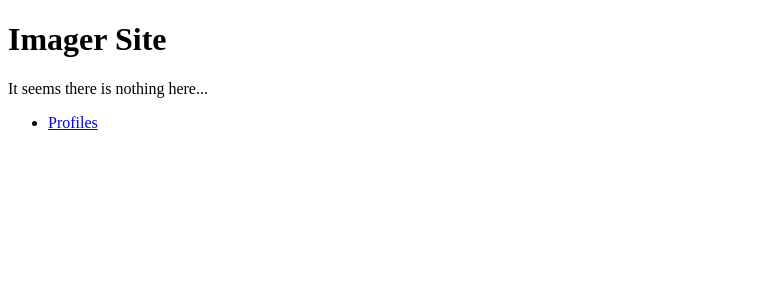
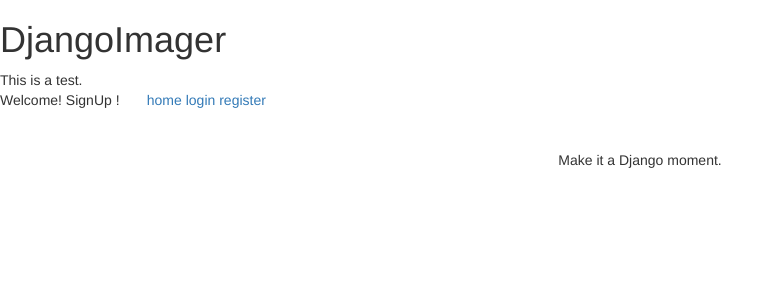
Before and after one commit to doctorMcbob/imagersite, a Django app: page / in a window 1280 px wide. Shown: the top 300 px of the page, without its empty margins (0-780 px from the left). Run offline with Django 3.2, Linux system fonts and the light colour scheme; data that the repository does not hold is empty; parts of the project's set-up code (start-up, migrations or seed data) failed here and were passed over; some libraries are stand-ins or nearby versions.

Commit message:
working even better

```diff
--- a/imagersite/imagerprofile/templates/base.html
+++ b/imagersite/imagerprofile/templates/base.html
@@ -1,15 +1,25 @@
 <!DOCTYPE html>
 <html>
-  <head>
-    <title>Imager Site</title>
-  </head>
-  <body>
-    <header>
-      <h1>Imager Site</h1>
-    </header>
-    {% block main %}{% endblock %}
-    <footer>
-      {% block nav %}{% endblock %}
-    </footer>
-  </body>
+<head>
+<link rel="stylesheet" href="https://maxcdn.bootstrapcdn.com/bootstrap/3.3.5/css/bootstrap.min.css">
+    <title>DjangoImager</title>
+</head>
+<h1> DjangoImager </h1>
+
+This is a test.
+
+<nav>
+    Welcome! {% if user.is_authenticated %}{{ user }}{% else %} SignUp {% endif %}!&nbsp;&nbsp;&nbsp;&nbsp;&nbsp;&nbsp;
+    <a href="{% url 'homepage' %}">home</a>
+    {% if user.is_authenticated %}
+    <a href="{% url 'auth_logout' %}?next=/">logout</a>
+    {% else %}
+    <a href="{% url 'auth_login' %}">login</a>
+    <a href="{% url 'registration_register' %}">register</a>
+    {% endif %}
+
+</nav><br><br>
+{% block content %}
+{% endblock %}
+<footer class="text-center"> Make it a Django moment. </footer>
 </html>
--- a/imagersite/imagersite/settings.py
+++ b/imagersite/imagersite/settings.py
@@ -39,7 +39,8 @@ INSTALLED_APPS = (
     'django.contrib.staticfiles',
     'registration',
     'imagerprofile',
-    'photo'
+    'photo',
+    'debug_toolbar',
 )
 
 # registration redux
```
